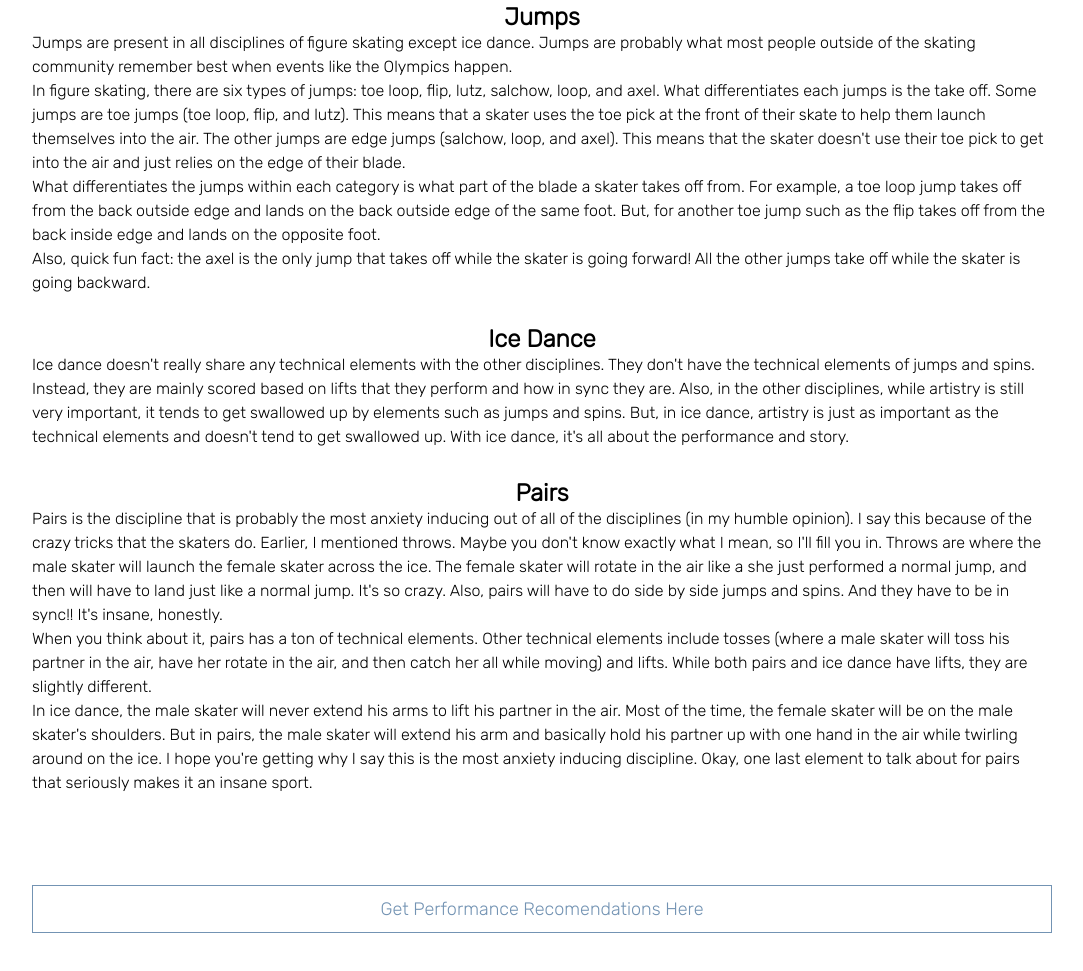
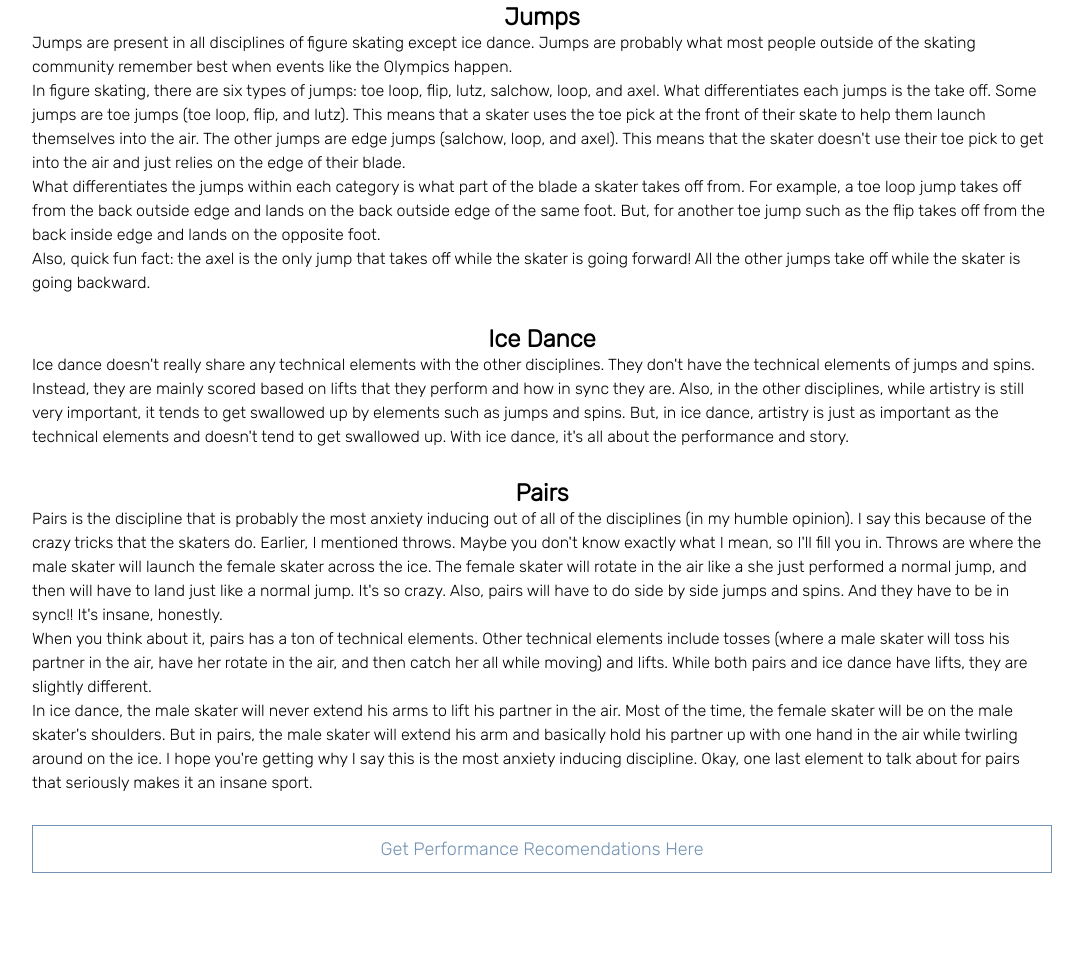
Before and after one commit to gracelemelin/gracelemelin.github.io, a plain HTML site: page whatisfs.html in a window 1280 px wide. Shown: the part 1056-2027 px from the top of the page, without its empty margins (98-1181 px from the left). Drawn offline with Linux system fonts and the light colour scheme.

Commit message:
putting a back into p

```diff
--- a/whatisfs.html
+++ b/whatisfs.html
@@ -84,9 +84,6 @@
                     while twirling around on the ice. I hope you're getting why I say this is the most anxiety inducing discipline.
                     Okay, one last element to talk about for pairs that seriously makes it an insane sport.
                 </p>
-                <!--<a href="recs.html" class="hero-btn blue-btn">Get Performance Recomendations Here</a>---->
-            </div>
-            <div class="whatisfs-col" text-align="center">
                 <a href="recs.html" class="hero-btn blue-btn">Get Performance Recomendations Here</a>
             </div>
 
```
